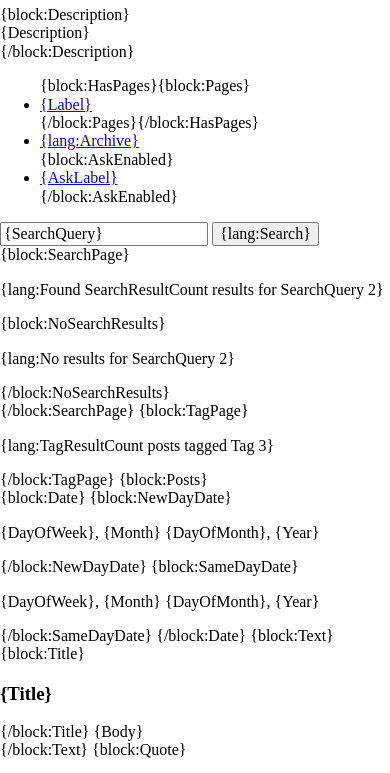
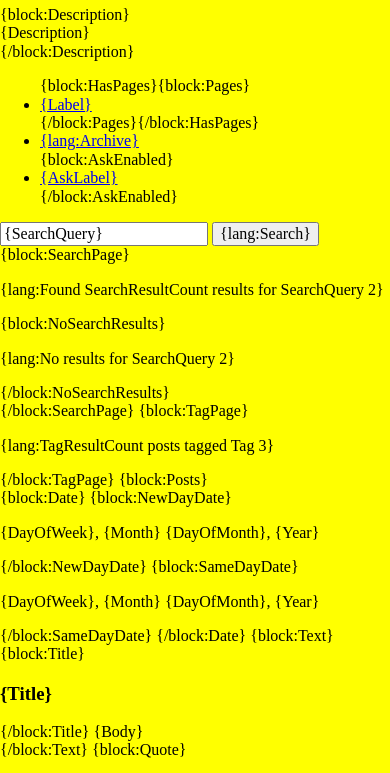
Before and after one commit to davesantos/tumblr-boilerplate, a plain HTML site: page tumblr.html in a window 390 px wide. Shown: the part 92-865 px from the top of the page. Drawn offline with nearby package versions, Linux system fonts and the light colour scheme.

Commit message:
Added responsive

```diff
--- a/tumblr.html
+++ b/tumblr.html
@@ -2,7 +2,6 @@
 <html lang="{block:English}en{/block:English}{block:French}fr{/block:French}{block:German}de{/block:German}{block:Japanese}ja{/block:Japanese}{block:Italian}it{/block:Italian}{block:Spanish}es{/block:Spanish}{block:Polish}pl{/block:Polish}">
 <head>
 	<meta charset="utf-8">
-	<meta http-equiv="X-UA-Compatible" content="IE=edge,chrome=1">
 	<title>{Title}{block:PostSummary} &mdash; {PostSummary}{/block:PostSummary}</title>
 	{block:Description}<meta name="description" content="{MetaDescription}">{/block:Description}
 	<link rel="apple-touch-icon" href="{PortraitURL-128}">
@@ -20,6 +19,28 @@
 		.clearfix:before,.clearfix:after{content:"";display:table;}
 		.clearfix:after{clear:both;}
 		.clearfix{*zoom:1;}
+
+
+
+		@media only screen and (max-width: 1023px) {
+
+			body {
+
+				background:red;
+
+			}
+
+		}
+
+		@media handheld, only screen and (max-width: 767px) {
+
+			body {
+
+				background:yellow;
+			}
+
+
+		}
 	</style>
 	<!--[if IE]><script src="http://html5shiv.googlecode.com/svn/trunk/html5.js"></script><![endif]-->
 </head>
```
